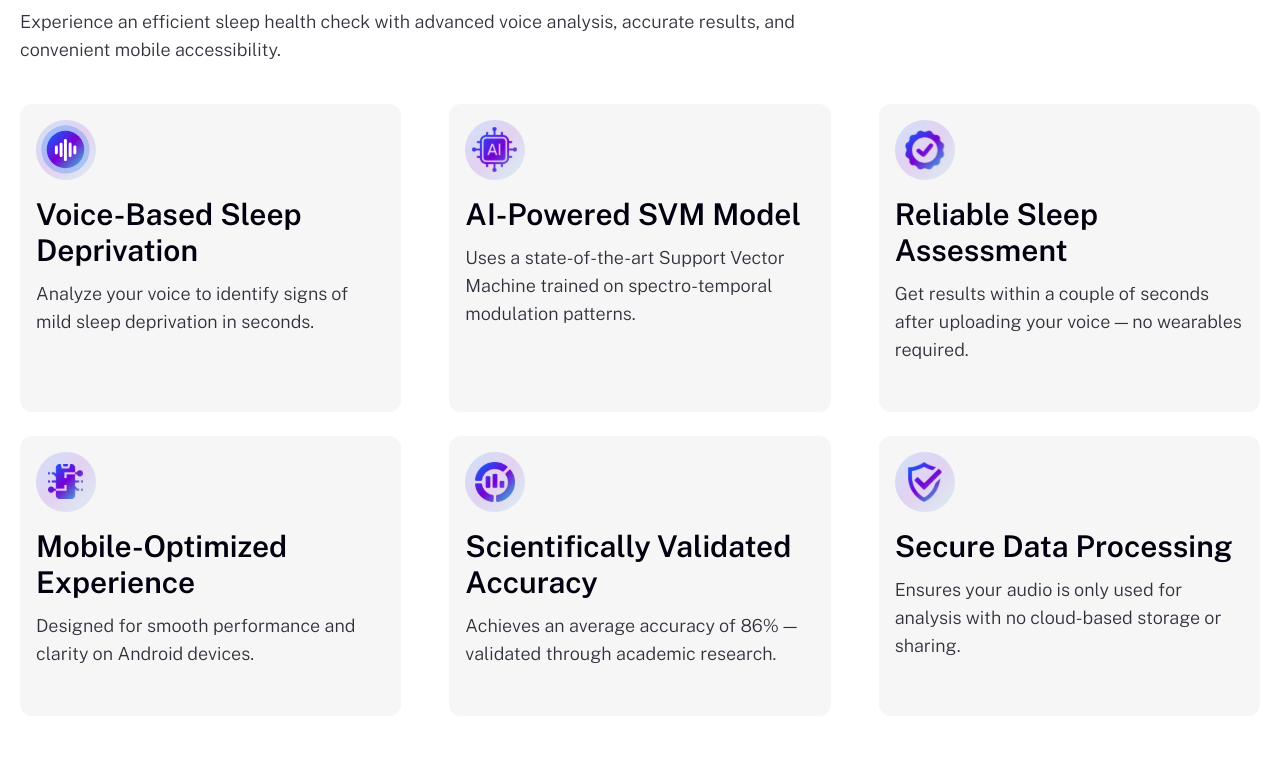
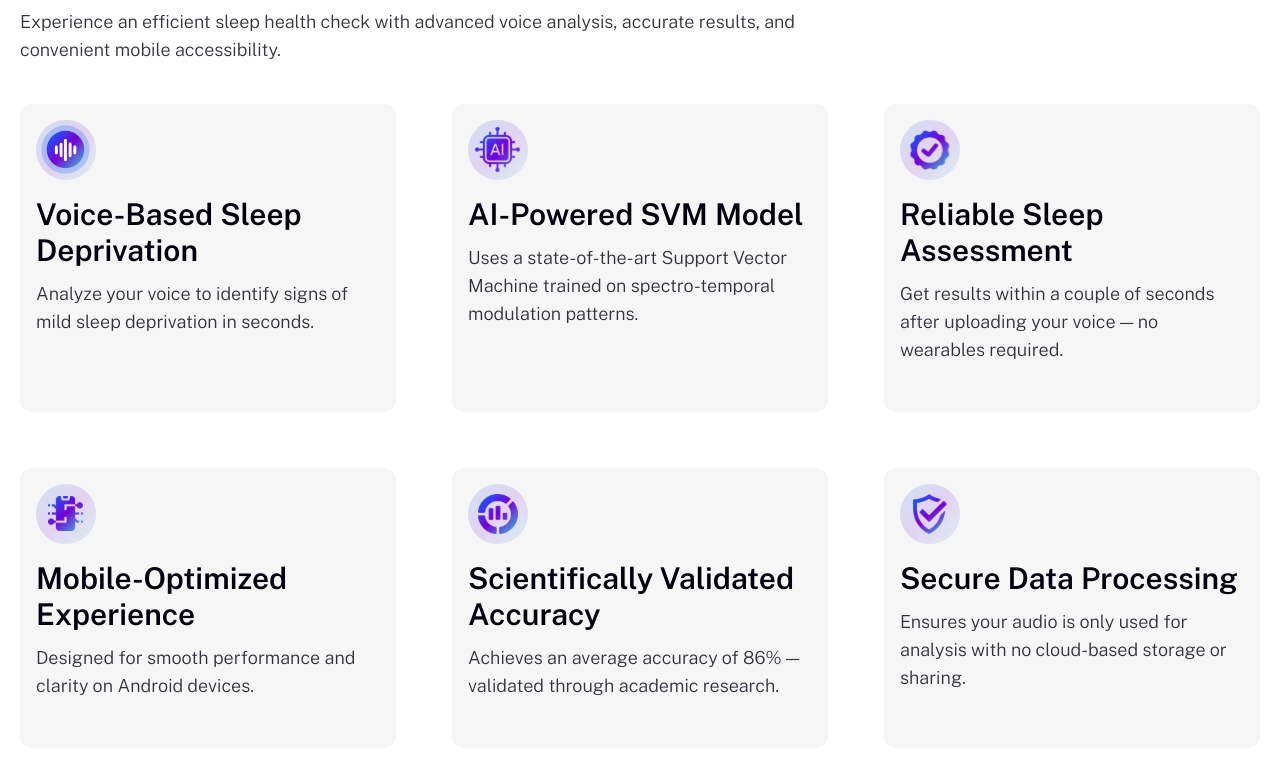
Before and after one commit to Knu09/sleepspec-landing, a React (Vite) app: page / in a window 1280 px wide. Shown: the part 1616-2400 px from the top of the page. Built offline with nearby package versions, Linux system fonts and the light colour scheme.

Commit message:
style (FeatureSection.tsx): update gap for each item and add width in icon image

```diff
--- a/src/components/FeatureSection.tsx
+++ b/src/components/FeatureSection.tsx
@@ -22,13 +22,17 @@ const FeatureSection = () => {
                             </p>
                         </div>
                     </div>
-                    <div className="grid grid-cols-1 sm:grid-cols-2 lg:grid-cols-3 sm:gap-x-12 lg:gap-x-18 gap-y-6 gap-x-16">
+                    <div className="grid grid-cols-1 sm:grid-cols-2 lg:grid-cols-3 gap-y-6 sm:gap-6 xl:gap-14">
                         {featItems.map((item, idx) => (
                             <div
                                 className="rounded-xl pt-4 pb-12 px-4 bg-divider/5 hover:bg-divider/2 hover:shadow-xl hover:scale-105 hover:-translate-y-2 transition-all ease-in-out delay-150 cursor-default"
                                 key={idx}
                             >
-                                <img src={item.icon} alt={item.alt} />
+                                <img
+                                    className="w-12 md:w-fit"
+                                    src={item.icon}
+                                    alt={item.alt}
+                                />
                                 <div className="mt-4 flex flex-col gap-3">
                                     <h2>{item.heading}</h2>
                                     <p className="text-darkBg">
```
